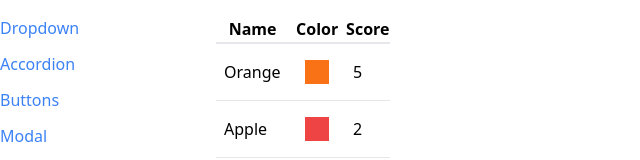
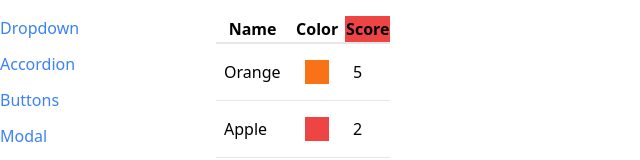
Before and after one commit to khazziro/routing, a React (Vite) app: page /table in a window 1280 px wide. Shown: the top 160 px of the page, without its empty margins (0-640 px from the left). Built offline with nearby package versions, Linux system fonts and the light colour scheme.

Commit message:
Added support for header elements in Table component

```diff
--- a/src/components/Table.jsx
+++ b/src/components/Table.jsx
@@ -1,5 +1,11 @@
+import { Fragment } from "react";
+
 const Table = ({ data, config, keyFn }) => {
   const renderedHeaders = config.map((column) => {
+    if (column.header) {
+      return <Fragment key={column.label}>{column.header()}</Fragment>;
+    }
+
     return <th key={column.label}>{column.label}</th>;
   });
 
--- a/src/pages/TablePage.jsx
+++ b/src/pages/TablePage.jsx
@@ -14,7 +14,11 @@
       label: "Color",
       render: (fruit) => <div className={`p-3 m-2 ${fruit.color}`}></div>,
     },
-    { label: "Score", render: (fruit) => fruit.score },
+    {
+      label: "Score",
+      render: (fruit) => fruit.score,
+      header: () => <th className="bg-red-500">Score</th>,
+    },
   ];
 
   const keyFn = (fruit) => {
```
